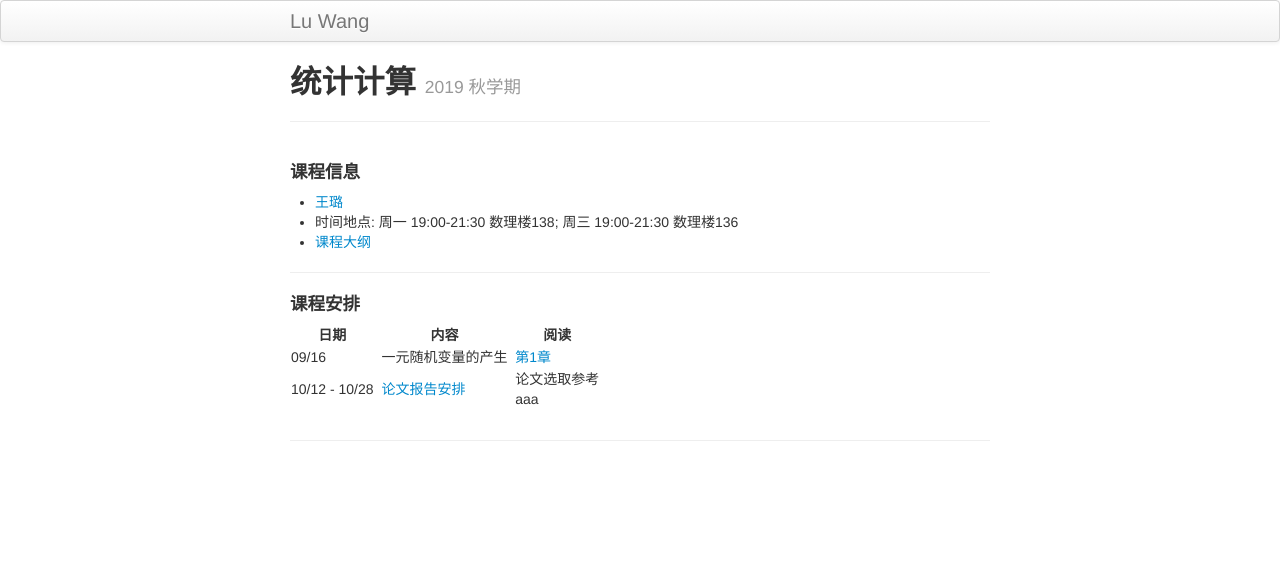
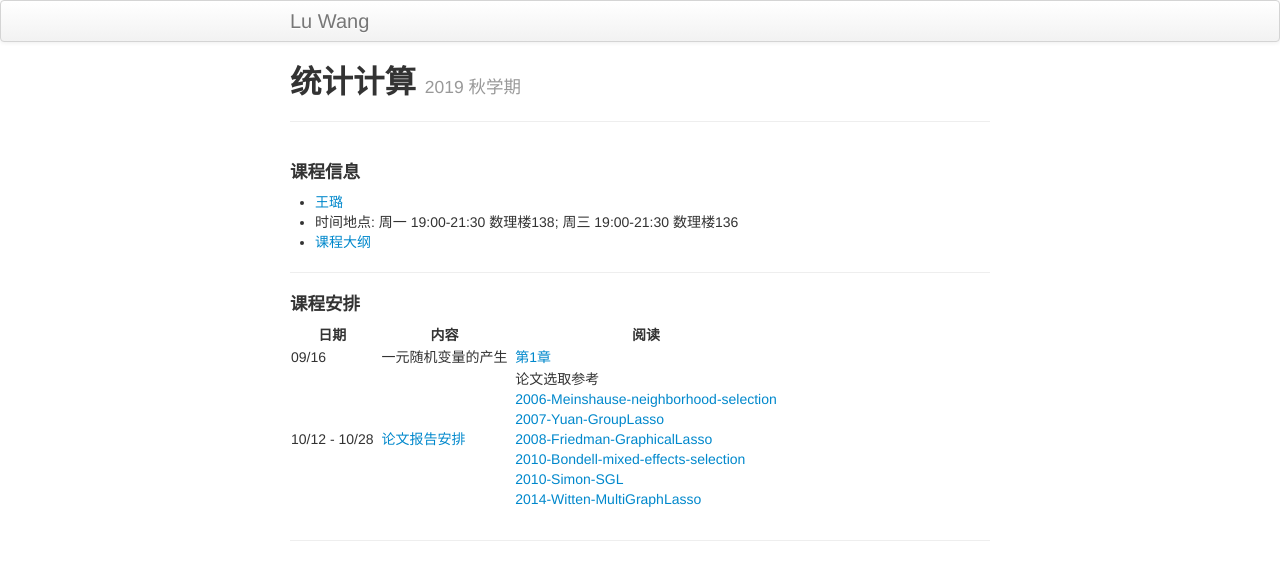
Before and after one commit to wangronglu/StatisticalComputing, a Jekyll site: the page built from index.md, in a window 1280 px wide. Shown: the top 580 px of the page. Built offline with Jekyll 4.4.1, drawn with Linux system fonts in a browser that asks for light colours.

Commit message:
Update index.md

```diff
--- a/index.md
+++ b/index.md
@@ -16,4 +16,4 @@ description: 课程网站
 | 日期 | | 内容 | |  阅读  |
 |---------------|---|--------------------------------|---|----------|
 | 09/16 || 一元随机变量的产生   ||  [第1章](Lectures/random_generator_online.pdf) |
-| 10/12 - 10/28 ||  [论文报告安排](https://docs.qq.com/sheet/DRHdUU1hIeVB5Z2ln?c=B32A0A0)  || 论文选取参考 <br> aaa|
+| 10/12 - 10/28 ||  [论文报告安排](https://docs.qq.com/sheet/DRHdUU1hIeVB5Z2ln?c=B32A0A0)  || 论文选取参考 <br> [2006-Meinshause-neighborhood-selection](Papers/2006-Meinshausen-neighborhood-selection.pdf) <br> [2007-Yuan-GroupLasso](Papers/2007-Yuan-GroupLasso.pdf) <br> [2008-Friedman-GraphicalLasso](Papers/2008-Friedman-GraphicalLasso.pdf) <br> [2010-Bondell-mixed-effects-selection](Papers/2010-Bondell-LMMsel.pdf) <br> [2010-Simon-SGL](Papers/2010-Simon-SGLpaper.pdf) <br> [2014-Witten-MultiGraphLasso](2014-Witten-TwoGaussNet.pdf)|
```
